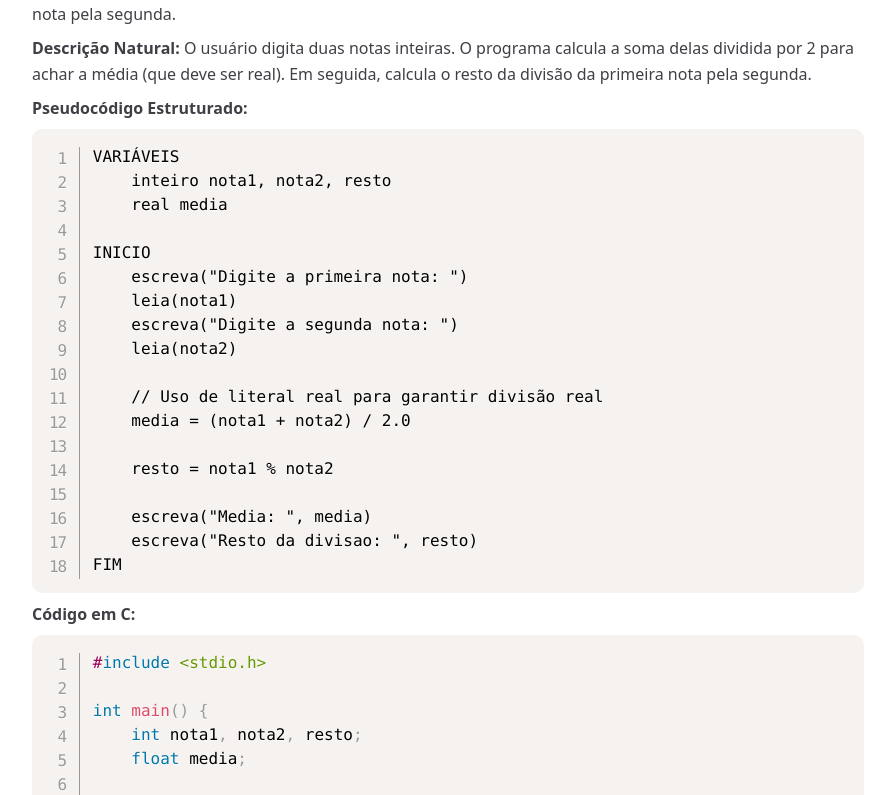
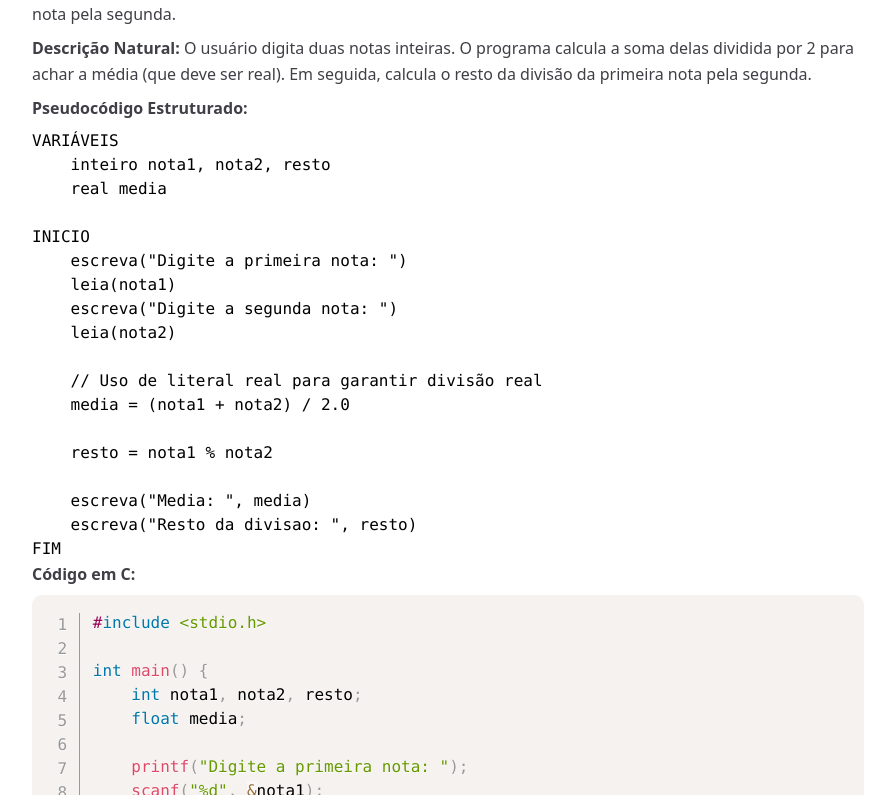
Before and after one commit to profedmarsantos/ifsp2026-1, a React (Vite) app: page / in a window 1280 px wide. Shown: the part 7085-7880 px from the top of the page, without its empty margins (192-1076 px from the left). Built offline with nearby package versions, Linux system fonts and the light colour scheme.

Commit message:
[dyad] Corrigindo a renderização de código inline no Markdown - wrote 1 file(s)

```diff
--- a/src/components/MarkdownCodeBlock.tsx
+++ b/src/components/MarkdownCodeBlock.tsx
@@ -17,6 +17,7 @@ import 'prismjs/components/prism-json'; // Para JSON
 import 'prismjs/components/prism-python'; // Exemplo: para Python
 import 'prismjs/components/prism-java'; // Exemplo: para Java
 import 'prismjs/components/prism-c'; // Adicionado: Para a linguagem C
+import '../../src/lib/prism/register-portugol'; // Garante que Portugol seja registrado
 
 interface MarkdownCodeBlockProps {
   inline?: boolean;
@@ -29,18 +30,27 @@ const MarkdownCodeBlock = ({ inline, className, children }: MarkdownCodeBlockPro
   const match = /language-(\w+)/.exec(className || '');
   const lang = match ? match[1] : 'plaintext';
 
+  // Heurística: Se ReactMarkdown passa className="language-text", é provável que seja código inline.
+  // Isso tenta corrigir a propriedade `inline` do ReactMarkdown se ela estiver se comportando mal.
+  const isActuallyInline = inline || (className === 'language-text');
+
   useEffect(() => {
     if (codeRef.current) {
       Prism.highlightElement(codeRef.current);
     }
   }, [children, lang]);
 
-  if (inline) {
-    return <code className={className}>{children}</code>;
+  if (isActuallyInline) {
+    // Para código inline, retorna apenas a tag <code> sem numeração de linha ou <pre>
+    return (
+      <code className={className}>
+        {children}
+      </code>
+    );
   }
 
-  // Removida a classe de tema Portugol, agora usando apenas o tema padrão do Prism
-  const preClasses = `line-numbers ${className} p-4 rounded-md my-4 overflow-auto`;
+  // Para blocos de código, usa <pre> com numeração de linha
+  const preClasses = `line-numbers ${className || ''} p-4 rounded-md my-4 overflow-auto`;
 
   return (
     <pre className={preClasses}>
```
